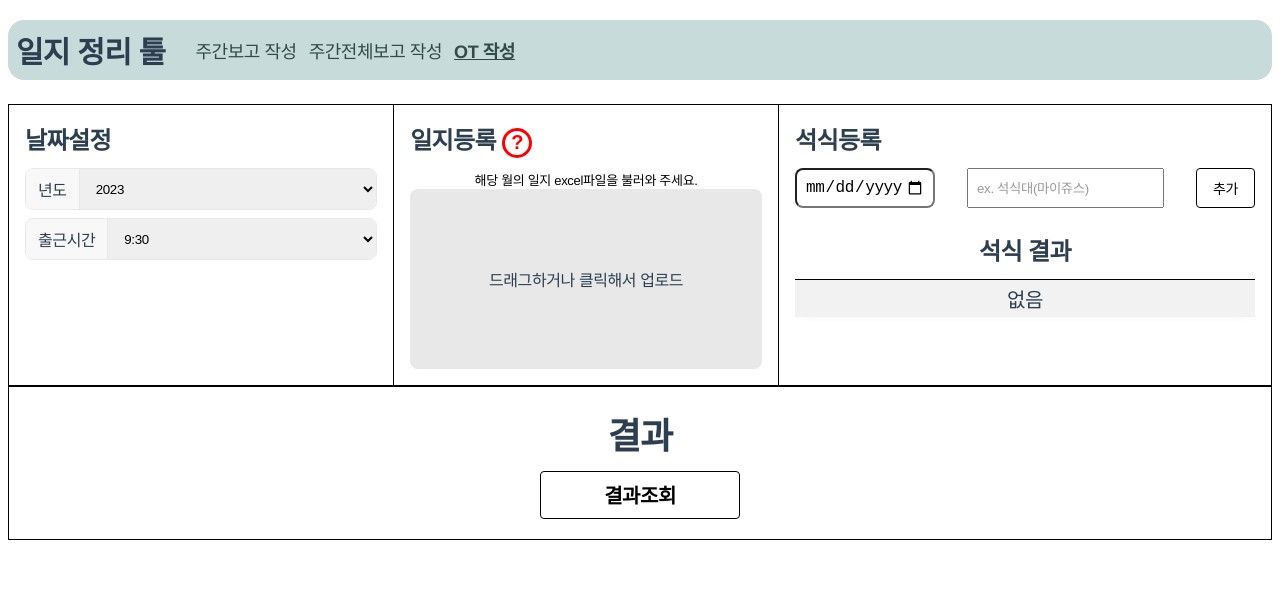
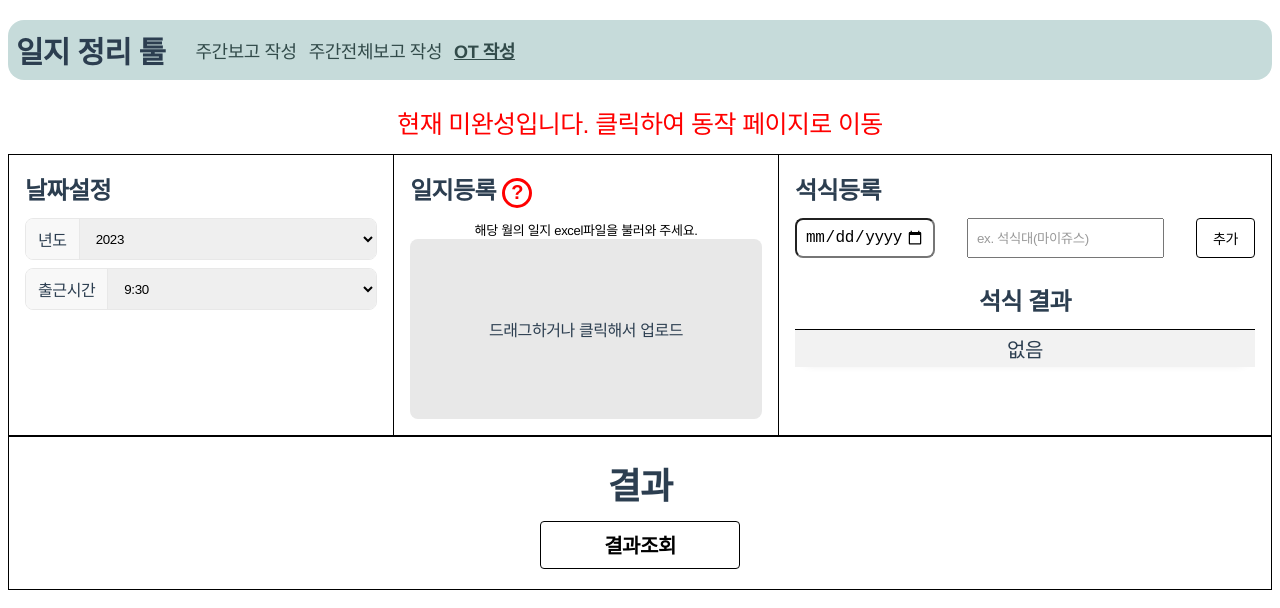
Before and after one commit to teller2016/vue-fe-overtime, a Vue app: page /ot in a window 1280 px wide. Shown: the top 608 px of the page. Built offline with nearby package versions, Linux system fonts and the light colour scheme.

Commit message:
FIX: OT page redirect link added

```diff
--- a/src/pages/ot/index.vue
+++ b/src/pages/ot/index.vue
@@ -1,5 +1,9 @@
 <template>
   <div class="sb__container">
+    <a href="https://fe-overtime.netlify.app/" class="sb__tempLink"
+      >현재 미완성입니다. 클릭하여 동작 페이지로 이동</a
+    >
+
     <!-- 옵션 영역 -->
     <div class="container__box">
       <div class="sb__options">
@@ -304,6 +308,16 @@ export default {
 
 <style lang="scss" scoped>
 .sb {
+  &__tempLink {
+    display: inline-block;
+    color: red;
+    margin-bottom: 14px;
+    font-size: 25px;
+    &:hover {
+      text-decoration: underline;
+    }
+  }
+
   &__container {
     max-width: 1920px;
     margin: 0 auto;
```
